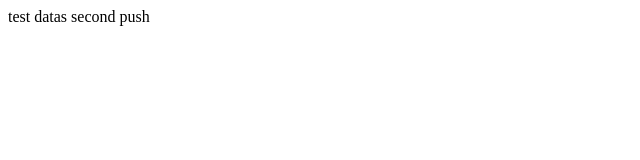
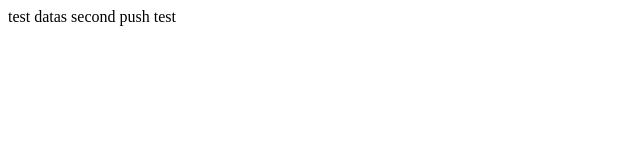
Before and after one commit to tanvir0emon/testproject, a plain HTML site: page index.html in a window 1280 px wide. Shown: the full height of the page, 0-640 px from the left. Drawn offline with Linux system fonts and the light colour scheme.

Commit message:
test third push

```diff
--- a/index.html
+++ b/index.html
@@ -1,5 +1,5 @@
 <html>
 
 test datas
-second push
+second push test
 </html>
```
